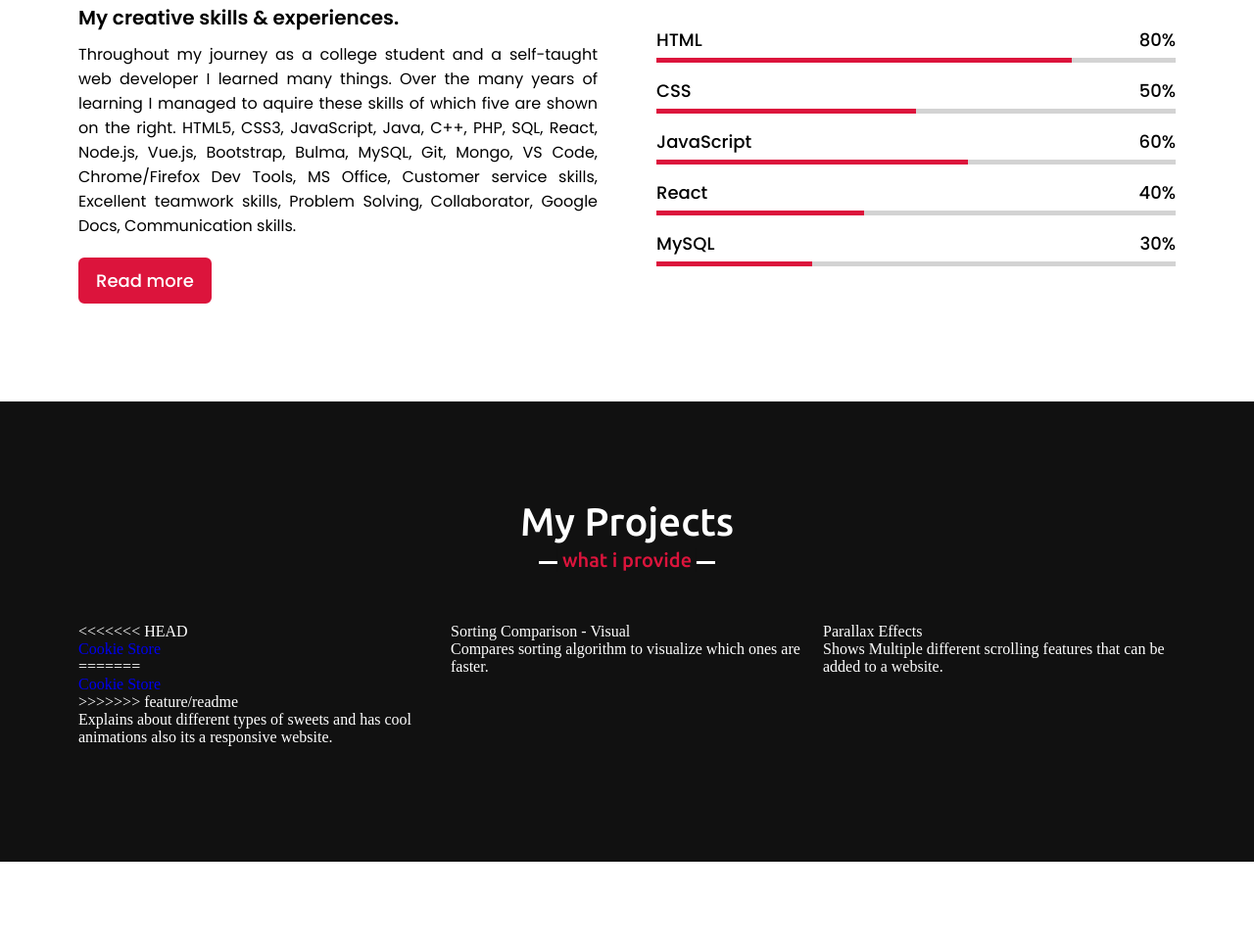
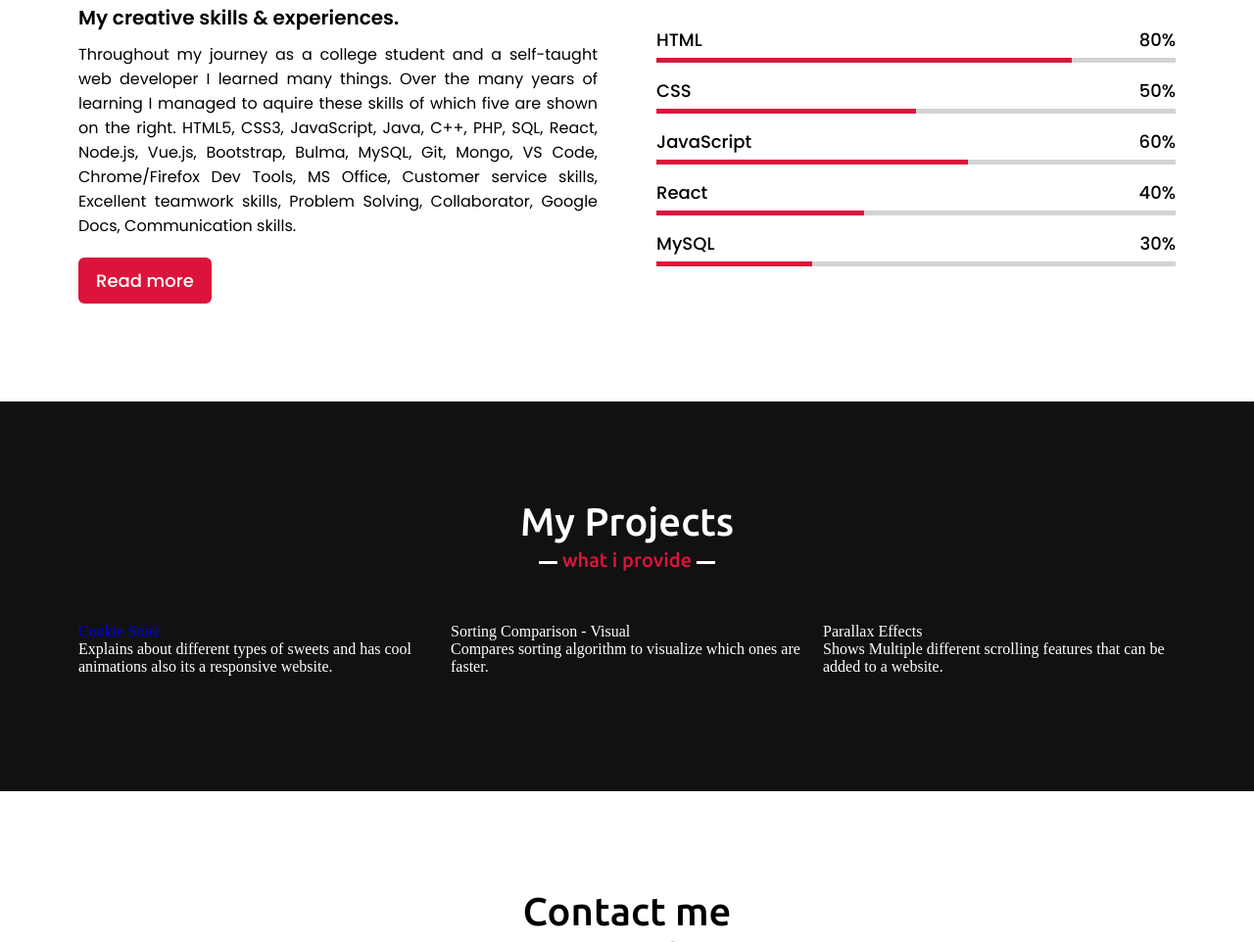
Before and after one commit to Umairjamill1390/Umairjamill1390.github.io, a plain HTML site: page index.html in a window 1280 px wide. Shown: the part 2413-3375 px from the top of the page at 98% size. Drawn offline with nearby package versions, Linux system fonts and the light colour scheme.

Commit message:
Removed extra error code

```diff
--- a/index.html
+++ b/index.html
@@ -53,7 +53,7 @@
             <h2 class="title">About me</h2>
             <div class="about-content">
                 <div class="column left">
-                    <img src="images/profile-pic.jpeg" alt="">
+                    <img src="images/home-page/profile-pic.jpeg" alt="">
                 </div>
                 <div class="column right">
                     <div class="text">I'm Umair and I'm a <span class="typing-2"></span></div>
@@ -167,11 +167,7 @@ Problem Solving, Collaborator, Google Docs, Communication skills. </p>
             <div class="card">
                 <div class="box">
                     <!-- <img src="images/profile-2.jpeg" alt=""> -->
-<<<<<<< HEAD
-                    <div class="text"><a href="Cookie-Store/index.html">Cookie Store</a></div>
-=======
                     <div class="text"><a href="Cookie-Store/cookie-store.html">Cookie Store</a></div>
->>>>>>> feature/readme
                     <p>Explains about different types of sweets and has cool animations also its a responsive website.</p>
                 </div>
             </div>
```
